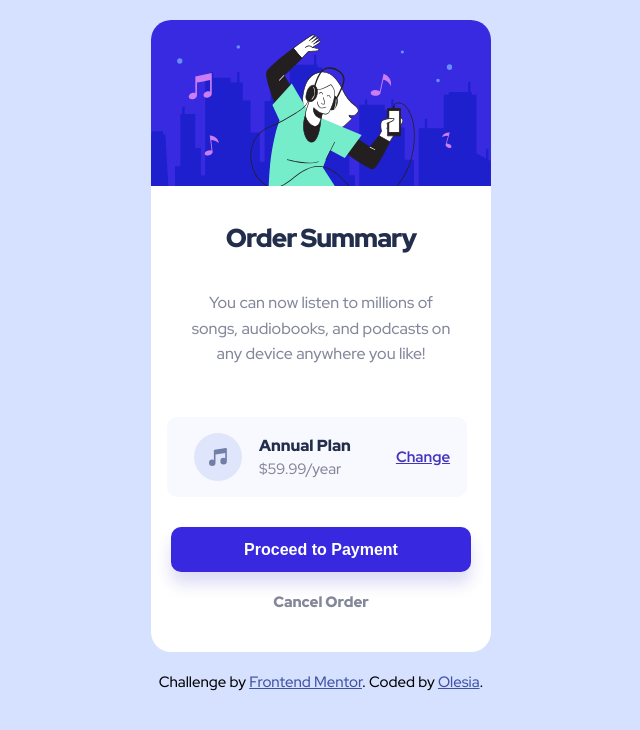
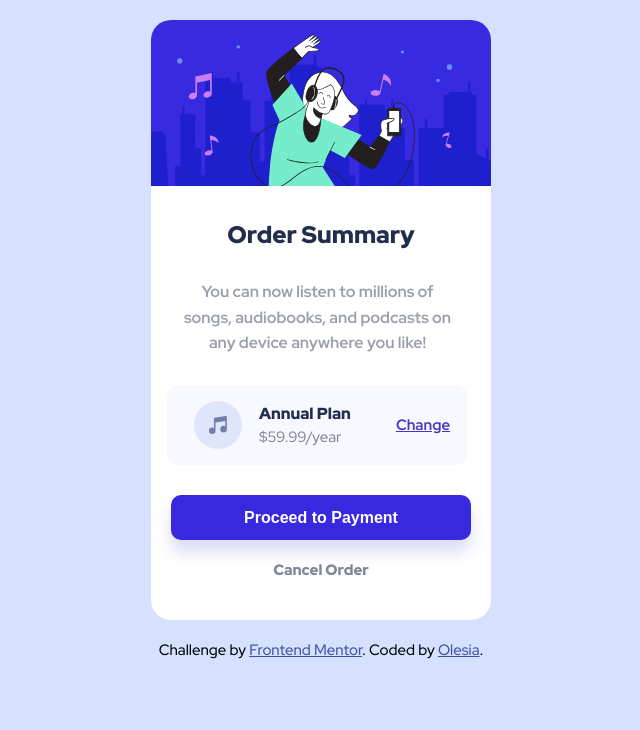
Before and after one commit to olesiaMartushkanova/order-summary-component, a plain HTML site: page index.html in a window 1280 px wide. Shown: the whole page, without its empty margins (239-879 px from the left). Drawn offline with Linux system fonts and the light colour scheme.

Commit message:
alligned with design

```diff
--- a/index.html
+++ b/index.html
@@ -8,8 +8,7 @@
   <link rel="icon" type="image/png" sizes="32x32" href="./images/favicon-32x32.png">
 
   <link rel="stylesheet" href="styles-base.css">
-  <link rel="stylesheet" href="styles-desktop.css">
-  <link rel="stylesheet" href="styles-mobile.css">
+  <link rel="stylesheet" href="styles-responsive.css">
 
   <title>Frontend Mentor | Order summary card</title>
 
--- a/styles-base.css
+++ b/styles-base.css
@@ -43,21 +43,21 @@ body {
 }
 
 .title {
-  font-size: 26px;
+  font-size: 24px;
   font-weight: 950;
-  margin-top: 30px;
+  margin-top: 28px;
   text-align: center;
-  letter-spacing: -1px;
 }
 
 .summary {
   text-align: center;
-  margin-bottom: 15px;
-  box-sizing: border-box;
-  padding: 35px;
+  align-items: center;
+  padding: 29px;
+  width: 275px;
   line-height: 1.6;
   font-size: 16px;
-  font-weight: 500;
+  font-weight: 700;
+  opacity: 80%;
 }
 
 .annual-plan {
@@ -65,7 +65,7 @@ body {
   flex-direction: row;
   align-items: center;
   justify-content: center;
-  margin-bottom: 15px;
+  margin-bottom: 10px;
   width: 300px;
   height: 80px;
   background-color: #f8f9fe;
--- a/styles-mobile.css
+++ /dev/null
@@ -1,5 +0,0 @@
-@media screen and (max-width: 375px) {
-  body {
-    max-width: 345px;
-  }
-}
--- a/styles-desktop.css
+++ b/styles-responsive.css
@@ -3,3 +3,9 @@
     max-width: 500px;
   }
 }
+
+@media screen and (max-width: 375px) {
+  body {
+    max-width: 345px;
+  }
+}
```
